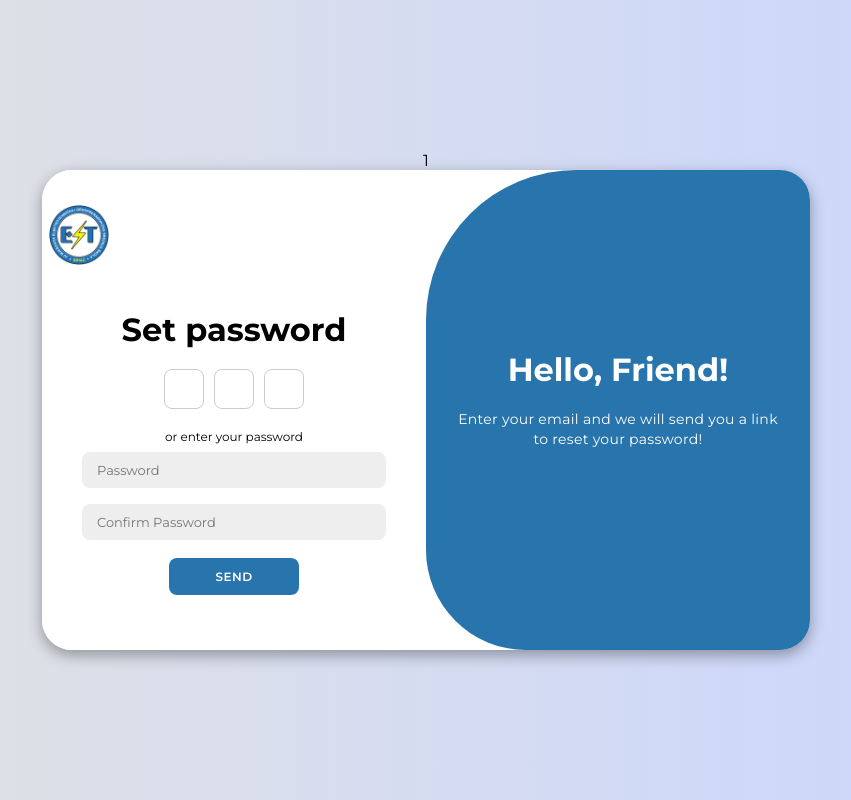
After one commit to etsbiweb/iii2_g2, a PHP site: page /iii2_g2/verify-password.php?token=1 in a window 1280 px wide. The commit adds this page. Shown: the whole page, without its empty margins (214-1065 px from the left). Run offline with PHP 8.4, Linux system fonts and the light colour scheme.

Commit message:
sistem verifikacije profila ( u izradi )

```diff
--- /dev/null
+++ b/verify-password.php
@@ -0,0 +1,78 @@
+<?php
+    require_once("includes/dbh.php");
+
+    ini_set('display_errors', 1);
+    ini_set('display_startup_errors', 1);
+    error_reporting(E_ALL);
+
+    $token = $_REQUEST['token'];
+    echo $token;
+
+    if(isset($_POST['submit']))
+    {
+        $password = $_POST['password'];
+        $confirm = $_POST['confirm_password'];
+        if(!empty($password) && !empty($confirm))
+        {
+            if($password === $confirm)
+            {
+                $querySelectToken = $conn->prepare("SELECT * FROM `users` WHERE `token` = :token");
+                $querySelectToken->bindParam(":token",$token);
+                $querySelectToken->execute();
+                $user_row = $querySelectToken->fetch(PDO::FETCH_ASSOC);
+
+                $hash_password = password_hash($password,PASSWORD_DEFAULT);
+
+                $token_two = NULL;
+                $queryUpdateUser = $conn->prepare("UPDATE `users` SET `password`= :hash_pw, `token`= :token WHERE `user_id` = :user_id");
+                $queryUpdateUser->bindParam(":hash_pw",$hash_password);
+                $queryUpdateUser->bindParam(":token",$token_two);
+                $queryUpdateUser->bindParam(":user_id",$user_row['user_id']);
+                $queryUpdateUser->execute();
+
+                exit();
+            }
+        }
+    }
+
+?>
+
+<!DOCTYPE html>
+<html lang="en">
+<head>
+    <meta charset="UTF-8">
+    <meta name="viewport" content="width=device-width, initial-scale=1.0">
+    <link rel="stylesheet" href="style.css">
+    <title>verify-profile</title>
+</head>
+<body>
+    <div class="container" id="container">
+        <div class="form-container sign-in">
+            <form action="verify-password.php" method="post">
+                <a href="https://etsbi.edu.ba/" class="icon" target="_blank">
+                    <img src="imgs/dwa.png" alt="ETSBI" class="custom-icon">
+                </a>
+                <h1>Set password</h1>
+                <div class="social-icons">
+                    <a href="https://etsbi.edu.ba/" class="icon" target="_blank"><i class="fa-solid fa-graduation-cap"></i></a>
+                    <a href="https://www.facebook.com/etsbi.bihac/?locale=hr_HR" class="icon" target="_blank"><i class="fa-brands fa-facebook-f"></i></a>
+                    <a href="https://www.instagram.com/etsbi_/" class="icon" target="_blank"><i class="fa-brands fa-instagram"></i></a>
+                </div>
+                <span>or enter your password</span>
+                <input type="passwrod" name="password" id="password" placeholder="Password">
+                <input type="password" name="confirm_password" id="confirm_passwrod" placeholder="Confirm Password">
+                <button type="submit" name="submit" id="submit">Send</button>
+            </form>
+        </div>
+
+        <div class="toggle-container">
+            <div class="toggle">
+                <div class="toggle-panel toggle-right">
+                    <h1>Hello, Friend!</h1>
+                    <p>Enter your email and we will send you a link to reset your password!</p>
+                </div>
+            </div>
+        </div>
+    </div>
+</body>
+</html>
```
Also changed, not shown: admin/dodajucenika.php (+2 -6 lines).
